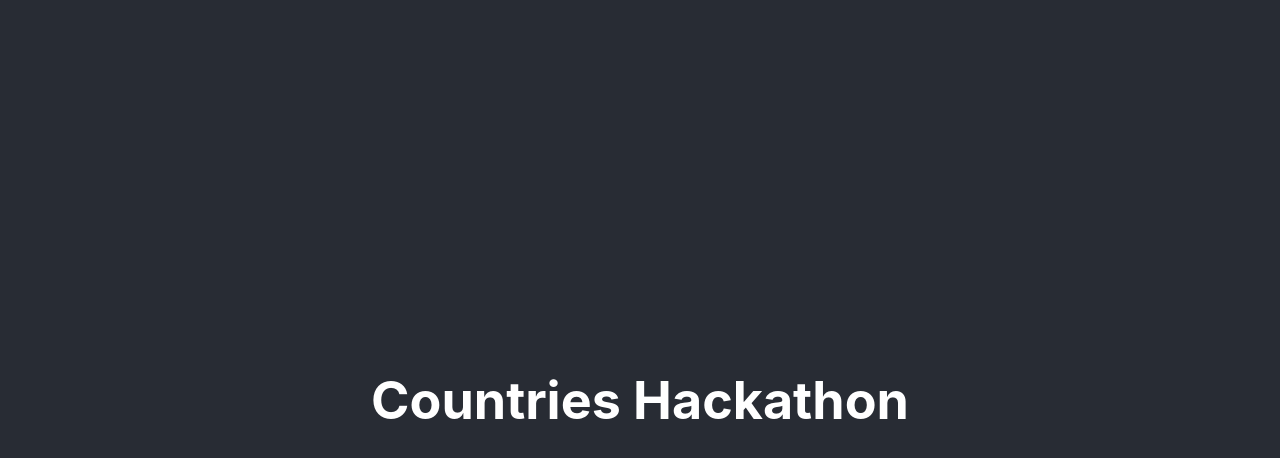
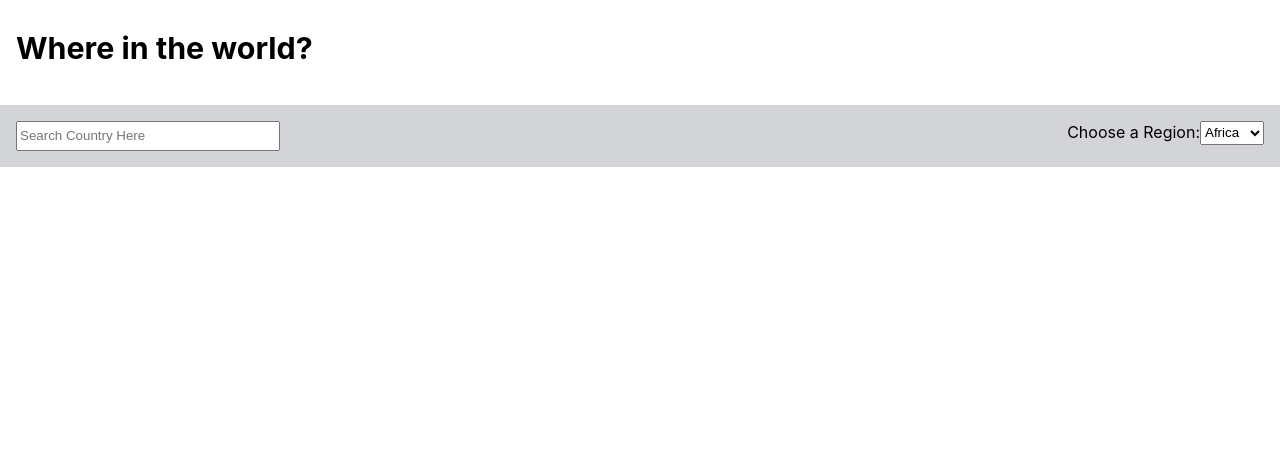
Before and after one commit to GLYNKNIGHT/Countries-Hackthon-02-09-, a React (Create React App) app: page / in a window 1280 px wide. Shown: the top 458 px of the page. Built offline with nearby package versions, Linux system fonts and the light colour scheme.

Commit message:
search bar

```diff
--- a/src/Components/App/App.css
+++ b/src/Components/App/App.css
@@ -14,25 +14,30 @@
 }
 
 .App-header {
-  background-color: #282c34;
-  min-height: 100vh;
+  background-color: white;
+  min-height: 7vh;
   display: flex;
-  flex-direction: column;
-  align-items: center;
-  justify-content: center;
+  align-items: left;
+  justify-content: left;
   font-size: calc(10px + 2vmin);
-  color: white;
+  color: black;
+  padding-left: 1rem;
 }
 
-.App-link {
-  color: #61dafb;
+.search-bar{
+  display: flex;
+  justify-content: space-between;
+  margin-top: 0.5rem ;
+  padding: 1rem;
+  background-color: #d3d4d7;
 }
 
-@keyframes App-logo-spin {
-  from {
-    transform: rotate(0deg);
-  }
-  to {
-    transform: rotate(360deg);
-  }
+.text-search{
+  width: 20vw;
+  height: 3vh;
 }
+
+.region-search{
+  width: 5vw;
+  height: 3vh;
+}
--- a/src/Components/App/App.js
+++ b/src/Components/App/App.js
@@ -1,12 +1,31 @@
-
 import './App.css';
+import SearchBar from '../Search Bar/searchBar';
+import {useState} from 'react'
 
 function App() {
+
+const [searchState, setSearchState] = useState('')
+const [regionState, setRegionState] = useState('')
+
+
+function onInput(e){
+  setSearchState(e.target.value)
+  console.log(searchState)
+}
+
+function onSelect(e){
+  setRegionState(e.target.value)
+  console.log(regionState)
+}
+
+
   return (
     <div className="App">
       <header className="App-header">
-       <h1>Countries Hackathon</h1>
+       <h3>Where in the world?</h3>
+
       </header>
+      <SearchBar onInput={onInput} onSelect={onSelect} />
     </div>
   );
 }
--- a/src/Components/Search Bar/searchBar.js
+++ b/src/Components/Search Bar/searchBar.js
@@ -0,0 +1,19 @@
+export default function SearchBar({onInput, onSelect}){
+
+
+
+    return<div className="search-bar">
+    <input type='text' placeholder='Search Country Here' onChange={onInput} className='text-search'/>
+    <div>
+    <label for="region">Choose a Region:</label>
+    <select name='Region' id='region' onChange={onSelect} className='region-search'>
+       <option value='Africa'>Africa</option>
+       <option value='Americas'>Americas</option>
+       <option value='Asia'>Asia</option>
+       <option value='Europe'>Europe</option>
+       <option value='Oceania'>Oceania</option>
+    </select>
+    </div>
+
+    </div>
+}
```
